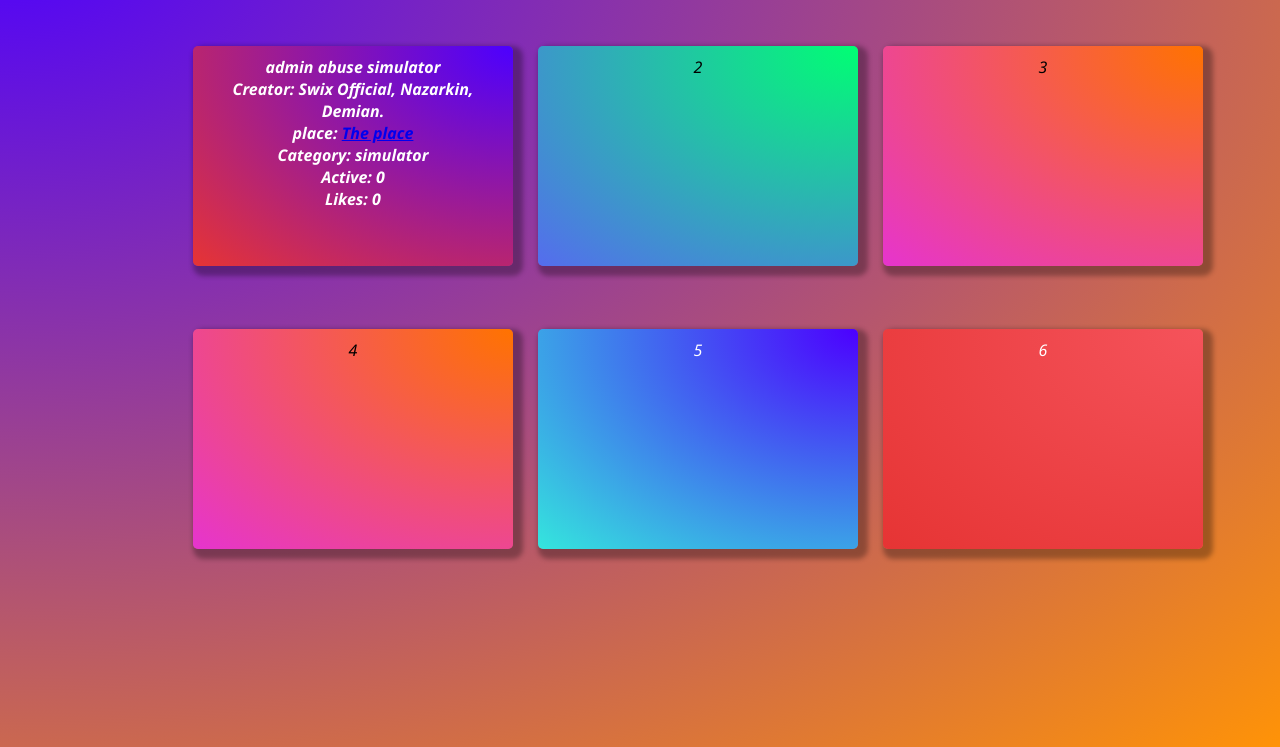
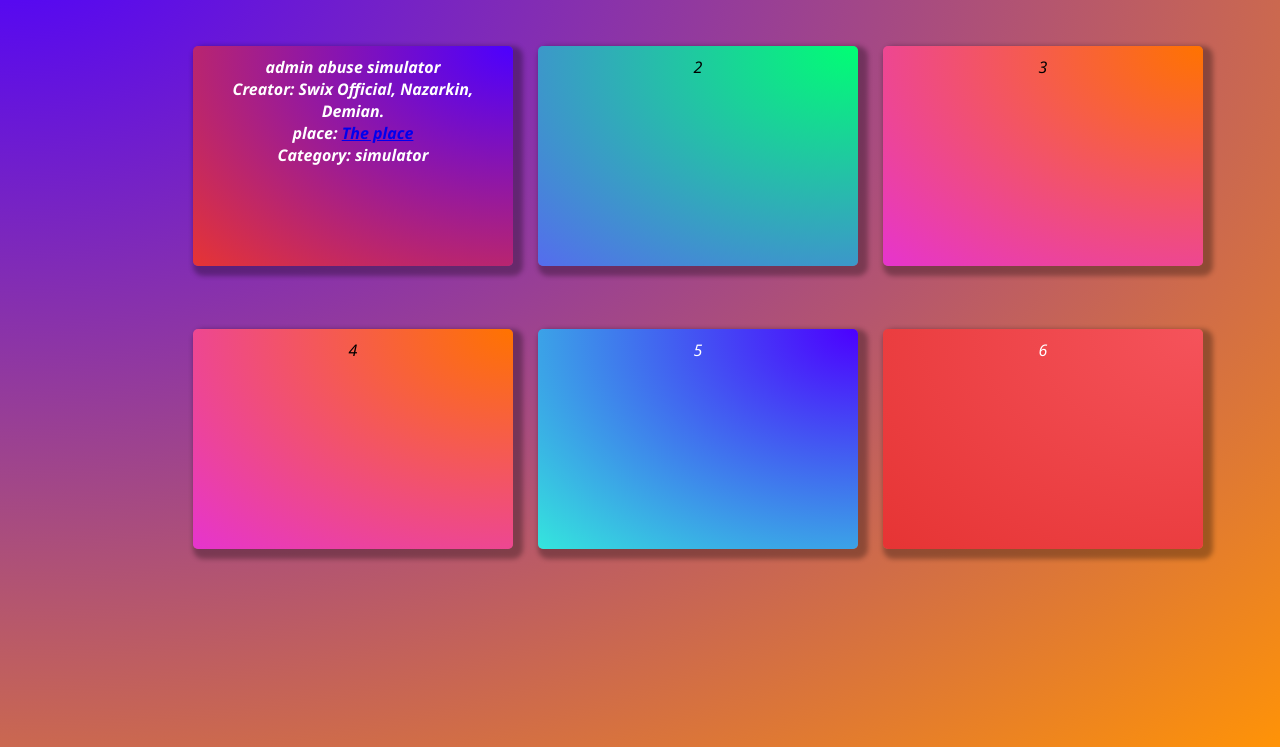
Before and after one commit to SuperStudiosSwix/RobloxCreationsHub, a plain HTML site: page index.html in a window 1280 px wide. Shown: the part 69-816 px from the top of the page. Drawn offline with Linux system fonts and the light colour scheme.

Commit message:
Update index.html

```diff
--- a/index.html
+++ b/index.html
@@ -13,7 +13,7 @@
     <div id="divs">
         <div id="place1"><b>admin abuse simulator <br>
     Creator: Swix Official, Nazarkin, Demian.<br>
-    place: <a id="AdminS" href="https://www.roblox.com/games/109220432684145/UPD-4-admin-abuse-simulator">The place</a> <br>Category: simulator<br> Active: <span id="active-count">0</span> <br> Likes: <span id="like-count">0</span></b></div>
+    place: <a id="AdminS" href="https://www.roblox.com/games/109220432684145/UPD-4-admin-abuse-simulator">The place</a> <br>Category: simulator<br></b></div>
          <div id="place2">2</div>
           <div id="place3">3</div>
           <div id="place4">4</div>
@@ -22,4 +22,5 @@
     </div>
     <script src="iii.js"></script>
 </body>
+
 </html>
```
